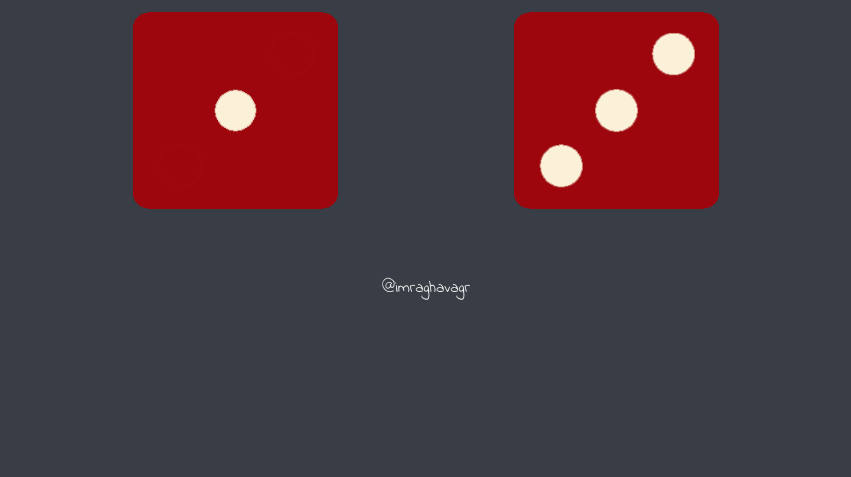
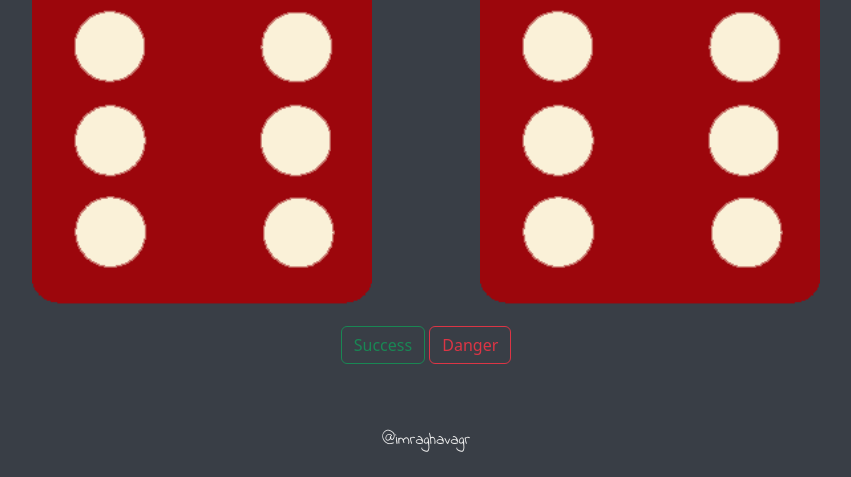
Before and after one commit to imraghavagr/dice-game, a plain HTML site: page index.html in a window 1280 px wide. Shown: the part 323-800 px from the top of the page, without its empty margins (214-1065 px from the left). Drawn offline with nearby package versions, Linux system fonts and the light colour scheme.

Commit message:
update index.html

```diff
--- a/index.html
+++ b/index.html
@@ -3,27 +3,46 @@
   <head>
     <meta charset="utf-8">
     <title>Dicee</title>
+    <link href="https://cdn.jsdelivr.net/npm/bootstrap@5.3.2/dist/css/bootstrap.min.css" rel="stylesheet" integrity="sha384-T3c6CoIi6uLrA9TneNEoa7RxnatzjcDSCmG1MXxSR1GAsXEV/Dwwykc2MPK8M2HN" crossorigin="anonymous">
     <link rel="stylesheet" href="./assets/css/styles.css">
     <link href="https://fonts.googleapis.com/css?family=Indie+Flower|Lobster" rel="stylesheet">
 
   </head>
-  <body onload = "playGame()">
+  <body>
 
-    <div class="container">
-      <h1>Refresh Me</h1>
-      <div class = box>
-        <div class="dice one">
-          <p>Player 1</p>
-          <img class="img1" src="./assets/images/dice6.png" alt = "dice image">
+    <div class="container text-center">
+
+      <div class="row">
+        <div class="col">
+          <h1>Refresh Me</h1>
         </div>
+      </div>
 
-        <div class="dice two">
-          <p>Player 2</p>
-          <img class="img2" src="./assets/images/dice6.png" alt = "dice image">
+      <div class="row py-3">
+        <div class="col">
+          <div class="dice one">
+            <p>Player 1</p>
+            <img class="img1" src="./assets/images/dice6.png" alt = "dice image">
+          </div>
         </div>
+        <div class="col">
+          <div class="dice two">
+            <p>Player 2</p>
+            <img class="img2" src="./assets/images/dice6.png" alt = "dice image">
+          </div>
+        </div>
+      </div>
 
+      <div class="row">
+        <div class="buttons">
+          <button type="button" class="btn btn-outline-success">Success</button>
+          <button type="button" class="btn btn-outline-danger">Danger</button>
+        </div>
       </div>
+
     </div>
+
+    <script src="https://cdn.jsdelivr.net/npm/bootstrap@5.3.2/dist/js/bootstrap.bundle.min.js" integrity="sha384-C6RzsynM9kWDrMNeT87bh95OGNyZPhcTNXj1NW7RuBCsyN/o0jlpcV8Qyq46cDfL" crossorigin="anonymous"></script>
     <script src="./assets/js/index.js"></script>
   </body>
   <footer>
```
